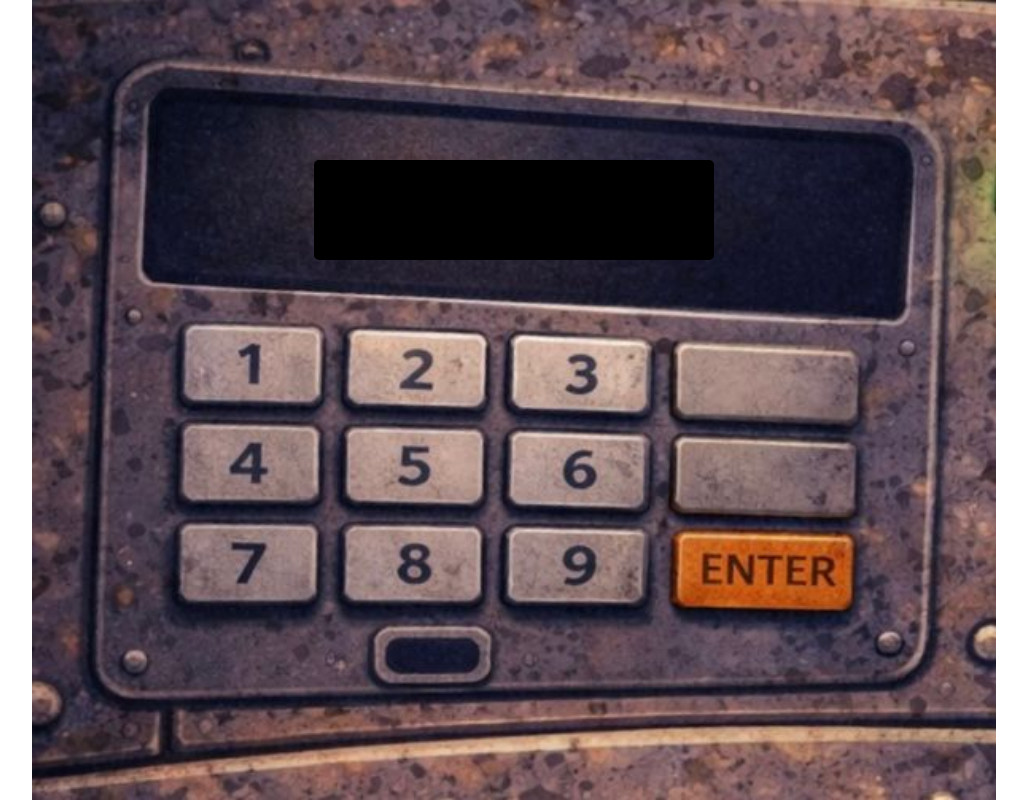
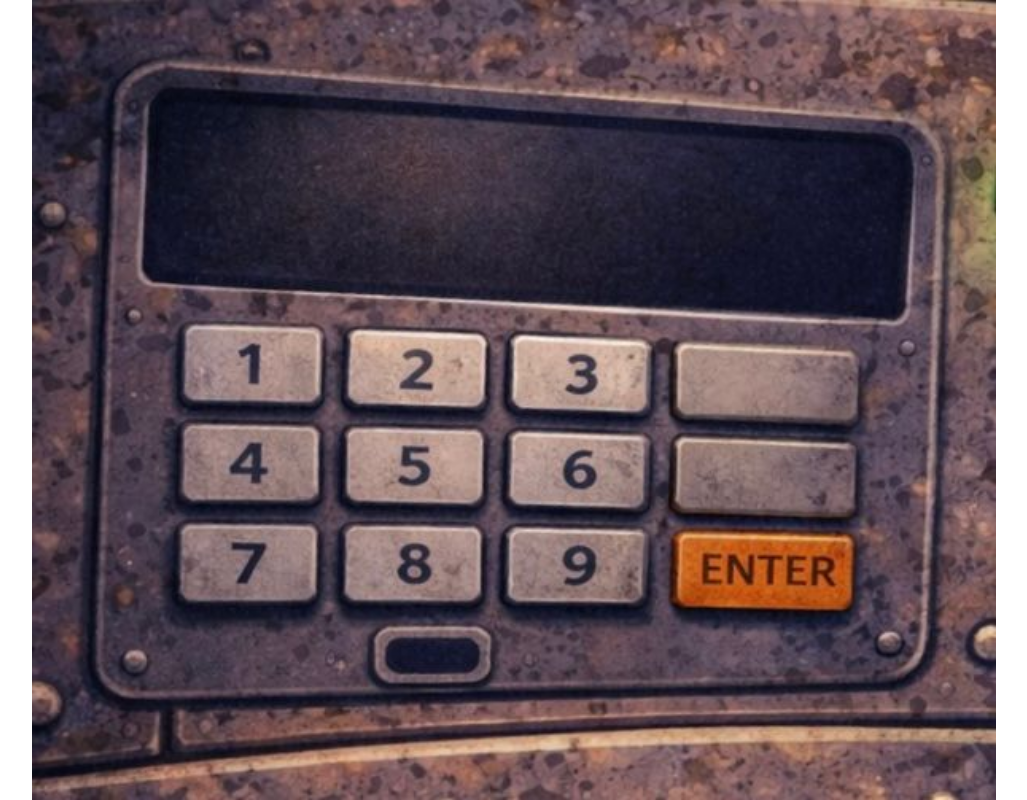
Before and after one commit to byortega/CODIGO-ANDREA, a plain HTML site: page index.html in a window 1280 px wide. Shown: the whole page, without its empty margins (126-1153 px from the left). Drawn offline with Linux system fonts and the light colour scheme.

Commit message:
Add files via upload

```diff
--- a/index.html
+++ b/index.html
@@ -23,9 +23,9 @@ body {
   transform: translateX(-50%);
   width: 400px;
   height: 100px;
-  background: black;
-  color: lime;
-  font-size: 24px;
+  background: transparent;
+  color: rgb(255, 255, 255);
+  font-size: 58px;
   display: flex;
   align-items: center;
   justify-content: center;
```
